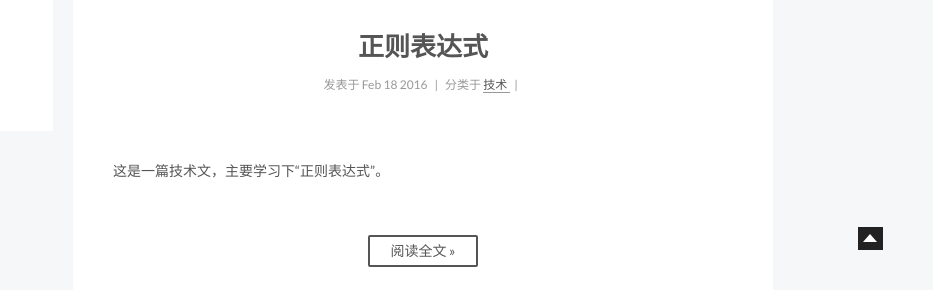
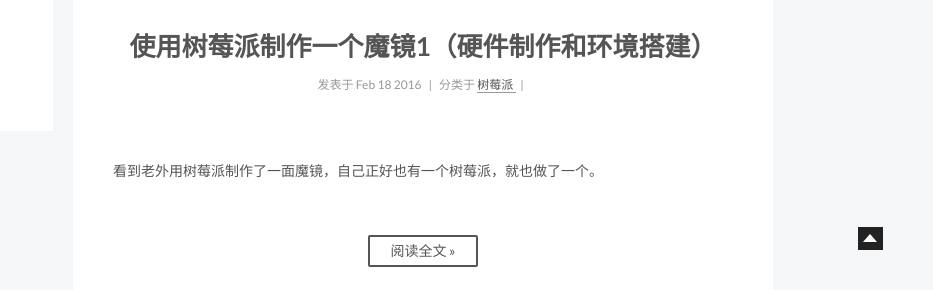
Before and after one commit to HelloWk/hellowk.github.io, a plain HTML site: page index.html in a window 1280 px wide. Shown: the part 510-800 px from the top of the page, 347-1280 px from the left. Drawn offline with Linux system fonts and the light colour scheme; a script that the page names is missing.

Commit message:
Site updated: 2016-02-20 01:17:20

```diff
--- a/css/main.css
+++ b/css/main.css
@@ -1529,7 +1529,7 @@ pre .javascript .function {
   width: 4px;
   height: 4px;
   border-radius: 50%;
-  background: #ffffa1;
+  background: #ad6ac6;
 }
 .sidebar-nav {
   margin: 0 0 20px;
--- a/index.html
+++ b/index.html
@@ -258,15 +258,6 @@
 
 
 
-
-
-
-
-
-
-
-
-
   <article class="post post-type-normal " itemscope itemtype="http://schema.org/Article">
 
 
@@ -350,6 +341,118 @@
 <p>回顾一下，买了合适的镜子、显示器，做了个新外壳，安装好硬件及配置完成树莓派，那就进入最后一步——界面开发。<br>
           <div class="post-more-link text-center">
             <a class="btn" href="/2016/02/18/raspberry-pi-magic-mirror-2/#more" rel="contents">
+              阅读全文 &raquo;
+            </a>
+          </div>
+
+
+    </div>
+
+    <footer class="post-footer">
+
+
+
+
+
+
+        <div class="post-eof"></div>
+
+    </footer>
+  </article>
+
+
+
+
+
+
+
+
+
+
+
+
+  <article class="post post-type-normal " itemscope itemtype="http://schema.org/Article">
+
+
+      <header class="post-header">
+
+
+
+          <h1 class="post-title" itemprop="name headline">
+
+
+
+
+                <a class="post-title-link" href="/2016/02/18/raspberry-pi-magic-mirror-1/" itemprop="url">
+                  使用树莓派制作一个魔镜1（硬件制作和环境搭建）
+                </a>
+
+
+          </h1>
+
+
+        <div class="post-meta">
+          <span class="post-time">
+            <span class="post-meta-item-icon">
+              <i class="fa fa-calendar-o"></i>
+            </span>
+            <span class="post-meta-item-text">发表于</span>
+            <time itemprop="dateCreated" datetime="2016-02-18T20:22:20+08:00" content="Feb 18 2016">
+              Feb 18 2016
+            </time>
+          </span>
+
+
+            <span class="post-category" >
+              &nbsp; | &nbsp;
+              <span class="post-meta-item-icon">
+                <i class="fa fa-folder-o"></i>
+              </span>
+              <span class="post-meta-item-text">分类于</span>
+
+                <span itemprop="about" itemscope itemtype="https://schema.org/Thing">
+                  <a href="/categories/raspberrypi/" itemprop="url" rel="index">
+                    <span itemprop="name">树莓派</span>
+                  </a>
+                </span>
+
+
+
+
+
+            </span>
+
+
+
+
+              <span class="post-comments-count">
+                &nbsp; | &nbsp;
+                <a href="/2016/02/18/raspberry-pi-magic-mirror-1/#comments" itemprop="discussionUrl">
+                  <span class="post-comments-count ds-thread-count" data-thread-key="2016/02/18/raspberry-pi-magic-mirror-1/" itemprop="commentsCount"></span>
+                </a>
+              </span>
+
+
+
+
+
+
+
+        </div>
+      </header>
+
+
+
+    <div class="post-body" itemprop="articleBody">
+
+
+
+
+
+
+          <p>看到老外用树莓派制作了一面魔镜，自己正好也有一个树莓派，就也做了一个。<br>
+          <div class="post-more-link text-center">
+            <a class="btn" href="/2016/02/18/raspberry-pi-magic-mirror-1/#more" rel="contents">
               阅读全文 &raquo;
             </a>
           </div>
```
